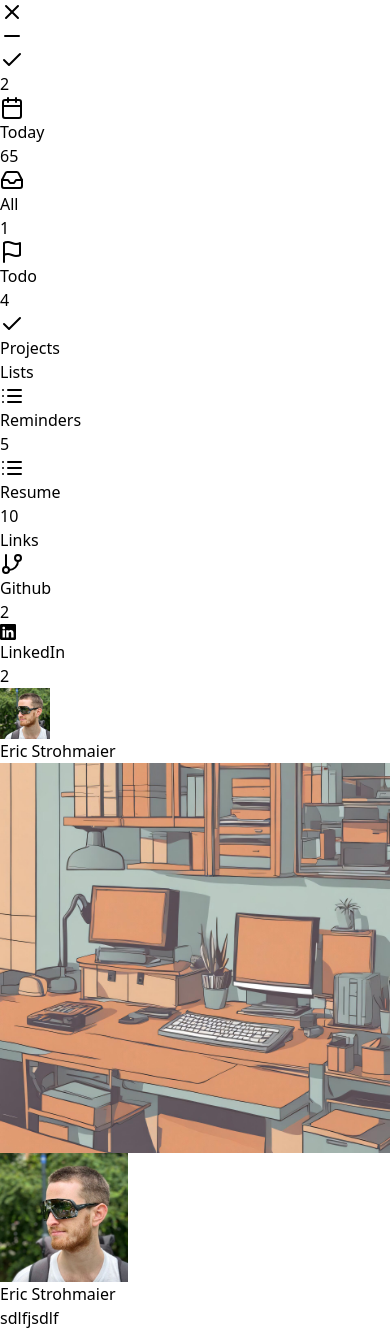
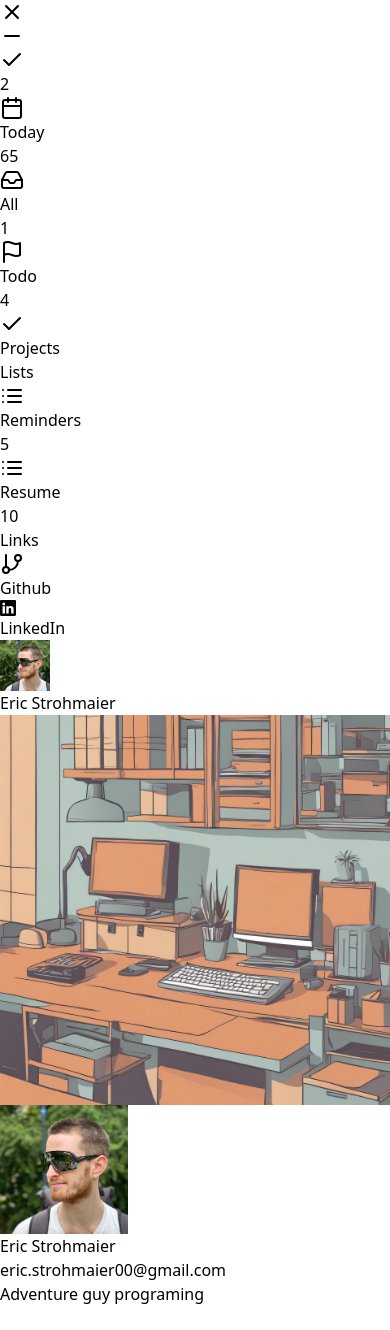
Before and after one commit to EricStrohmaier/ericstrohmaier.com, a Next.js app: page /profile in a window 390 px wide. After the commit the page ends 1306 px from the top, so only its background shows below. Built offline with nearby package versions, Linux system fonts and the light colour scheme.

Commit message:
plane work

```diff
--- a/app/github/page.tsx
+++ /dev/null
@@ -1,5 +0,0 @@
-import React from "react"
-
-export default function page() {
-  return <div>github</div>
-}
--- a/app/linkedin/page.tsx
+++ /dev/null
@@ -1,5 +0,0 @@
-import React from "react"
-
-export default function page() {
-  return <div>i created once a telegram bot that can post to linked in an</div>
-}
--- a/app/profile/page.tsx
+++ b/app/profile/page.tsx
@@ -13,9 +13,10 @@ export default function page() {
       </div>
 
       <Profile
+        email="eric.strohmaier00@gmail.com"
         displayName="Eric Strohmaier"
         picture="/eric-head.jpeg"
-        about="sdlfjsdlf"
+        about="Adventure guy programing"
       />
     </div>
   )
--- a/components/app/LayoutPage.tsx
+++ b/components/app/LayoutPage.tsx
@@ -15,8 +15,8 @@ export function LayoutPage({ children, params }: LayoutProps) {
     <div className="flex h-full min-h-screen w-full items-center justify-center bg-[var(--background)] py-2 text-[var(--text)] sm:p-9">
       <div className="flex h-full min-h-[90%] w-full items-center justify-center">
         <div className="mx-3 my-6 flex h-full w-full max-w-7xl overflow-hidden rounded-[40px] border-[var(--text)] bg-[var(--primary)]">
-          <div className="border-r-[1px] bg-[var(--primary)] lg:w-1/3">
-            <div className="mx-1 flex h-full flex-col justify-between lg:mx-0 lg:w-full">
+          <div className="w-fit border-r-[1px] bg-[var(--primary)] lg:w-1/3">
+            <div className="mx-1 flex h-full w-fit flex-col justify-between lg:mx-0 lg:w-full">
               <div>
                 <CloseButtons />
                 <NavList />
--- a/components/app/ListNavItem.tsx
+++ b/components/app/ListNavItem.tsx
@@ -1,38 +1,47 @@
-import Link from "next/link";
-import { usePathname } from "next/navigation";
-import { FC } from "react";
-import { IconType } from "react-icons"; // Assuming you're using react-icons
+import Link from "next/link"
+import { usePathname } from "next/navigation"
+import { FC } from "react"
+import { IconType } from "react-icons" // Assuming you're using react-icons
 
 interface ListNavItemProps {
-  href: string;
-  title: string;
-  Icon: any;
-  number?: string | number;
-  iconBgColor?: string;
+  href: string
+  title: string
+  Icon: any
+  number?: string | number
+  iconBgColor?: string
+  targetBlank?: boolean
 }
 
-export const ListNavItem: FC<ListNavItemProps> = ({ href, title, Icon, number, iconBgColor }) => {
+export const ListNavItem: FC<ListNavItemProps> = ({
+  href,
+  title,
+  Icon,
+  number,
+  iconBgColor,
+  targetBlank,
+}) => {
   // Style for the icon with dynamic background color, hidden on small screens
-  const router = usePathname();
+  const router = usePathname()
 
-  const path = router?.split("/")[1];
-  const isActive = `/${path}` === href;
+  const path = router?.split("/")[1]
+  const isActive = `/${path}` === href
 
   const activeStyle = `${isActive ? `bg-[var(--secondary)]` : ""}`
-  const iconStyle = `w-6 h-6 p-1 rounded-full bg-${iconBgColor}`;
+  const iconStyle = `w-8 h-8 p-1 rounded-full bg-${iconBgColor}`
 
   return (
-    <Link href={href}>
-    <div className={`${activeStyle} px-2 py-1 rounded-[10px] flex items-center justify-between`}>
+    <Link href={href} target={targetBlank ? "_blank" : ""}>
+      <div className={`${activeStyle} flex justify-between rounded-[10px]`}>
         <div className="flex items-center">
           <Icon className={iconStyle} />
           <span className="ml-2 hidden sm:block">{title}</span>
         </div>
         {number !== undefined && (
-        <span className="font-bold hidden sm:flex items-center justify-center">{number}</span>
+          <span className="hidden items-center justify-center font-bold sm:flex">
+            {number}
+          </span>
         )}
       </div>
     </Link>
-
-  );
-};
+  )
+}
--- a/components/app/NavList.tsx
+++ b/components/app/NavList.tsx
@@ -16,7 +16,7 @@ import { BsLinkedin } from "react-icons/bs"
 const NavList: FC = () => {
   return (
     <div className="my-10 flex min-h-[50vh] w-full flex-col justify-between">
-      <div className="flex flex-col items-center justify-center space-y-5">
+      <div className="flex flex-col space-y-5 md:items-center">
         {/* Adjust this grid to be 1 column on small screens and 2 columns on medium screens and up */}
         <div className="grid grid-cols-1 gap-2 sm:grid-cols-2 md:w-[90%]">
           <NavItem
@@ -48,9 +48,9 @@ const NavList: FC = () => {
             number="4"
           />
         </div>
-        <div className="md:w-[90%]">
+        <div className="mx-1 md:w-[90%]">
           <h3 className="text-sm font-semibold">Lists</h3>
-          <nav className="mt-4 flex flex-col  items-center justify-center space-y-1 md:block">
+          <nav className="mt-4 flex w-full flex-col items-start justify-center space-y-3 md:block">
             <ListNavItem
               href="/reminders"
               title="Reminders"
@@ -67,21 +67,21 @@ const NavList: FC = () => {
             />
           </nav>
         </div>
-        <div className="md:w-[90%]">
+        <div className="mx-1 md:w-[90%]">
           <h3 className="text-sm font-semibold">Links</h3>
-          <nav className="mt-4 flex flex-col  items-center justify-center space-y-1 md:block">
+          <nav className="mt-4 flex w-full flex-col items-start justify-center space-y-1 md:block">
             <ListNavItem
-              href="/github"
+              href="https://github.com/EricStrohmaier"
+              targetBlank
               title="Github"
               Icon={GitBranchIcon}
-              number={2}
               iconBgColor=""
             />
             <ListNavItem
-              href="/linkedin"
+              href="https://www.linkedin.com/in/eric-strohmaier-3a0767267/"
+              targetBlank
               title="LinkedIn"
               Icon={BsLinkedin}
-              number={2}
               iconBgColor=""
             />
           </nav>
--- a/components/app/ProfileButton.tsx
+++ b/components/app/ProfileButton.tsx
@@ -10,20 +10,20 @@ export default function ProfileButton() {
   const isActive = pathname === "/profile"
 
   return (
-    <div className="relative w-full border-t-[0.5px] bg-[var(--primary)] p-4">
+    <div className="relative w-full border-t-[0.5px] p-2">
       <div className="flex w-full items-center justify-between">
         <Link
           href="/profile"
-          className={`${isActive && "bg-stone-300 dark:bg-stone-700"} flex w-full flex-1 items-center space-x-3 rounded-[20px] px-2 py-1.5 transition-all duration-150 ease-in-out hover:bg-stone-200  dark:text-white dark:hover:bg-stone-700`}
+          className={`${isActive && "bg-stone-300 dark:bg-stone-700"} flex w-full flex-1 items-center space-x-3 rounded-[20px] transition-all duration-150 ease-in-out hover:bg-stone-200 dark:text-white dark:hover:bg-stone-700 md:px-2 md:py-1.5`}
         >
           <Image
             src={`/eric-head.jpeg`}
             width={50}
             height={50}
             alt={"User avatar"}
-            className="w-15 h-auto rounded-full"
+            className="w-15 h-15 rounded-full"
           />
-          <span className="truncate text-base font-medium">
+          <span className="hidden truncate text-base font-medium md:flex">
             Eric Strohmaier
           </span>
         </Link>
--- a/components/app/ProfileCard.tsx
+++ b/components/app/ProfileCard.tsx
@@ -6,6 +6,7 @@ interface ProfileProps {
   displayName?: string
   website?: string
   about?: string
+  email?: string
 }
 
 const Profile: FC<ProfileProps> = ({
@@ -13,6 +14,7 @@ const Profile: FC<ProfileProps> = ({
   displayName,
   website,
   about,
+  email,
 }) => {
   return (
     <div className="mb-2 flex h-fit flex-col gap-2 md:mx-0 md:px-2">
@@ -47,7 +49,7 @@ const Profile: FC<ProfileProps> = ({
           <span className="mr-2 text-xl font-semibold">
             <span>{displayName}</span>
           </span>
-          <div className="flex space-x-3 text-sm"></div>
+          <div className="flex space-x-3 text-sm">{email}</div>
         </div>
         <div className="py-2">
           <p className="text-sm">{about}</p>
```
Lines whose indentation alone changed are shown as unchanged.
